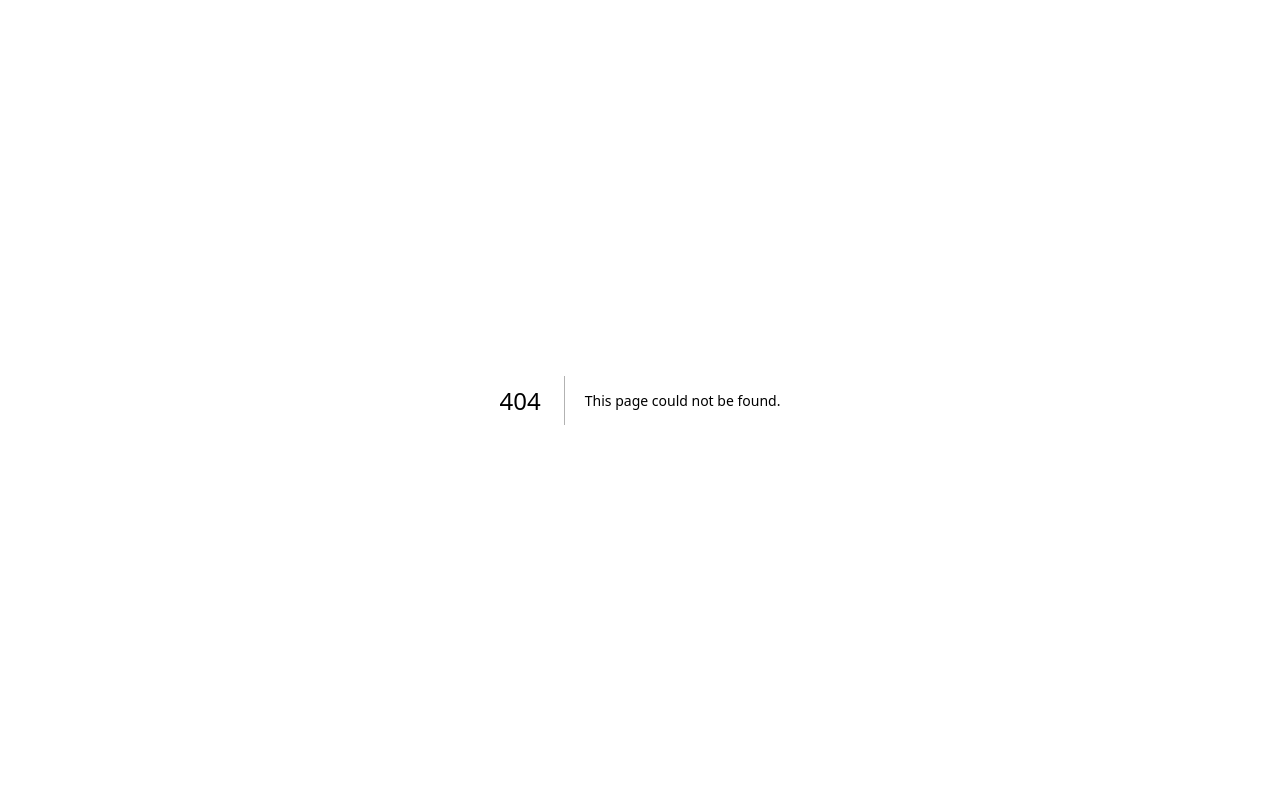
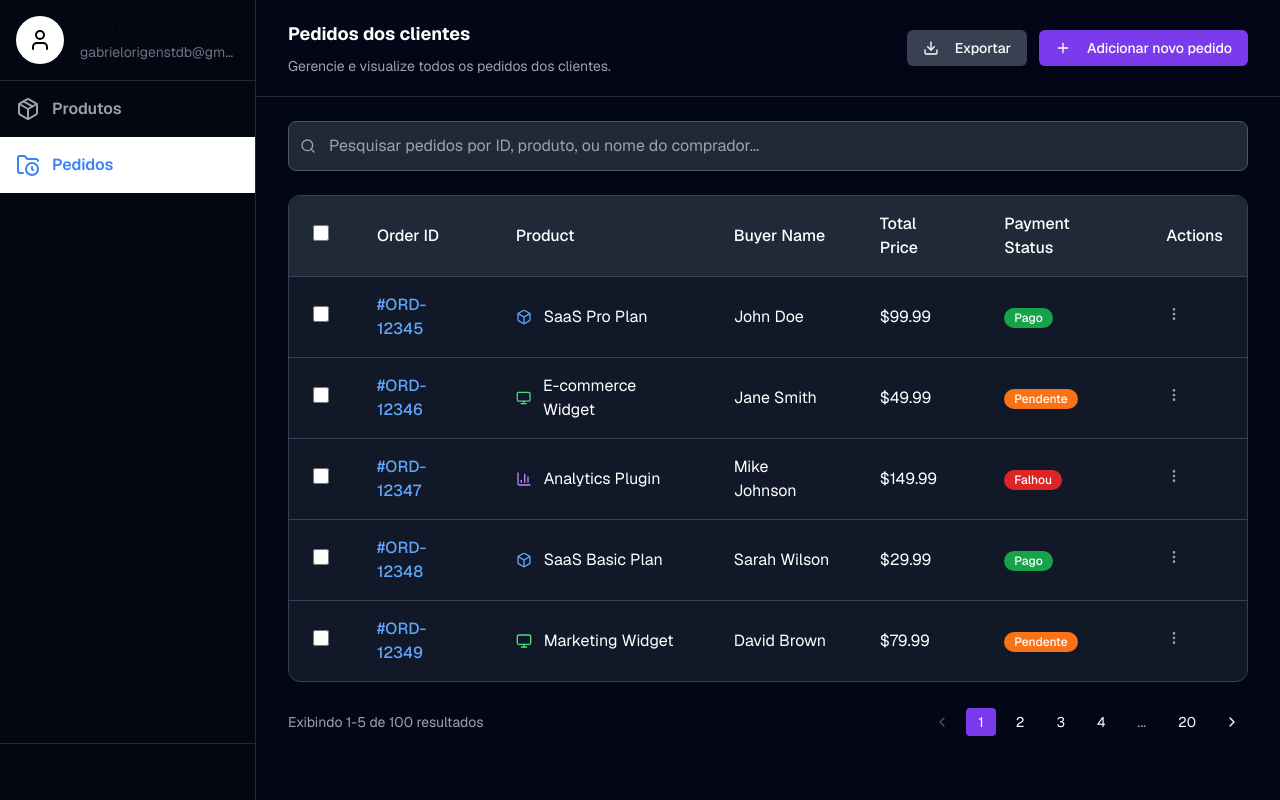
Before and after one commit to gotneb/ecommerce-gatewayfy-test, a Next.js app: page /seller/orders in a window 1280 px wide. Before the commit this address had no page. Built offline with nearby package versions, Linux system fonts and the light colour scheme; no server answers.

Commit message:
feat: setup orders page

```diff
--- /dev/null
+++ b/app/seller/orders/page.tsx
@@ -0,0 +1,161 @@
+"use client";
+
+import { useState } from "react";
+import Sidebar from "@/components/sidebar";
+import OrdersTable from "@/components/OrdersTable";
+import Pagination from "@/components/ui/pagination";
+import { Search, Download, Plus } from "lucide-react";
+import { Button } from "@/components/ui/button";
+
+interface Order {
+  id: string;
+  productName: string;
+  productType: string;
+  buyerName: string;
+  totalPrice: string;
+  paymentStatus: "pago" | "pendente" | "falhou";
+}
+
+// TODO: Fetch orders from database, this is just sample data
+const sampleOrders: Order[] = [
+  {
+    id: "#ORD-12345",
+    productName: "SaaS Pro Plan",
+    productType: "saas",
+    buyerName: "John Doe",
+    totalPrice: "$99.99",
+    paymentStatus: "pago",
+  },
+  {
+    id: "#ORD-12346",
+    productName: "E-commerce Widget",
+    productType: "widget",
+    buyerName: "Jane Smith",
+    totalPrice: "$49.99",
+    paymentStatus: "pendente",
+  },
+  {
+    id: "#ORD-12347",
+    productName: "Analytics Plugin",
+    productType: "plugin",
+    buyerName: "Mike Johnson",
+    totalPrice: "$149.99",
+    paymentStatus: "falhou",
+  },
+  {
+    id: "#ORD-12348",
+    productName: "SaaS Basic Plan",
+    productType: "saas",
+    buyerName: "Sarah Wilson",
+    totalPrice: "$29.99",
+    paymentStatus: "pago",
+  },
+  {
+    id: "#ORD-12349",
+    productName: "Marketing Widget",
+    productType: "widget",
+    buyerName: "David Brown",
+    totalPrice: "$79.99",
+    paymentStatus: "pendente",
+  },
+];
+
+export default function OrdersPage() {
+  const [orders] = useState<Order[]>(sampleOrders);
+  const [searchQuery, setSearchQuery] = useState("");
+  const [currentPage, setCurrentPage] = useState(1);
+  const [selectedOrders, setSelectedOrders] = useState<string[]>([]);
+
+  const resultsPerPage = 5;
+  const totalResults = 100; // This would come from your API
+  const totalPages = Math.ceil(totalResults / resultsPerPage);
+
+  const handleOrderSelect = (orderIds: string[]) => {
+    setSelectedOrders(orderIds);
+  };
+
+  const handleExport = () => {
+    console.log("Exporting orders:", selectedOrders);
+    // TODO: Implement export functionality
+  };
+
+  const handleAddNewOrder = () => {
+    console.log("Adding new order");
+    // TODO: Implement add new order functionality
+  };
+
+  const filteredOrders = orders.filter(order =>
+    order.id.toLowerCase().includes(searchQuery.toLowerCase()) ||
+    order.productName.toLowerCase().includes(searchQuery.toLowerCase()) ||
+    order.buyerName.toLowerCase().includes(searchQuery.toLowerCase())
+  );
+
+  return (
+    <div className="bg-slate-950 flex">
+      <Sidebar currentPath="/seller/orders" />
+      <main className="text-gray-400 w-full">
+        {/* Header */}
+        <div className="border-b border-gray-800 px-8 py-5">
+          <div className="flex items-center justify-between">
+            <div>
+              <h1 className="text-white text-lg font-bold">
+                Pedidos dos clientes
+              </h1>
+              <p className="text-sm mt-2">
+                Gerencie e visualize todos os pedidos dos clientes.
+              </p>
+            </div>
+            <div className="flex gap-3">
+              <Button
+                variant="secondary"
+                onClick={handleExport}
+                className="bg-gray-700 hover:bg-gray-600 text-white border-0"
+              >
+                <Download className="w-4 h-4 mr-2" />
+                Exportar
+              </Button>
+              <Button
+                onClick={handleAddNewOrder}
+                className="bg-violet-600 hover:bg-violet-700 text-white border-0"
+              >
+                <Plus className="w-4 h-4 mr-2" />
+                Adicionar novo pedido
+              </Button>
+            </div>
+          </div>
+        </div>
+
+        {/* Search Bar */}
+        <div className="px-8 py-6">
+          <div className="relative">
+            <Search className="absolute left-3 top-1/2 transform -translate-y-1/2 text-gray-400 w-4 h-4" />
+            <input
+              type="text"
+              placeholder="Pesquisar pedidos por ID, produto, ou nome do comprador..."
+              value={searchQuery}
+              onChange={(e) => setSearchQuery(e.target.value)}
+              className="w-full bg-gray-800 border border-gray-600 rounded-lg pl-10 pr-4 py-3 text-white placeholder-gray-400 focus:outline-none focus:border-violet-500"
+            />
+          </div>
+        </div>
+
+        {/* Orders Table */}
+        <div className="px-8 pb-8">
+          <OrdersTable
+            orders={filteredOrders}
+            onOrderSelect={handleOrderSelect}
+          />
+
+          {/* Pagination */}
+          <Pagination
+            currentPage={currentPage}
+            totalPages={totalPages}
+            totalResults={totalResults}
+            resultsPerPage={resultsPerPage}
+            onPageChange={setCurrentPage}
+          />
+        </div>
+      </main>
+    </div>
+  );
+}
```
